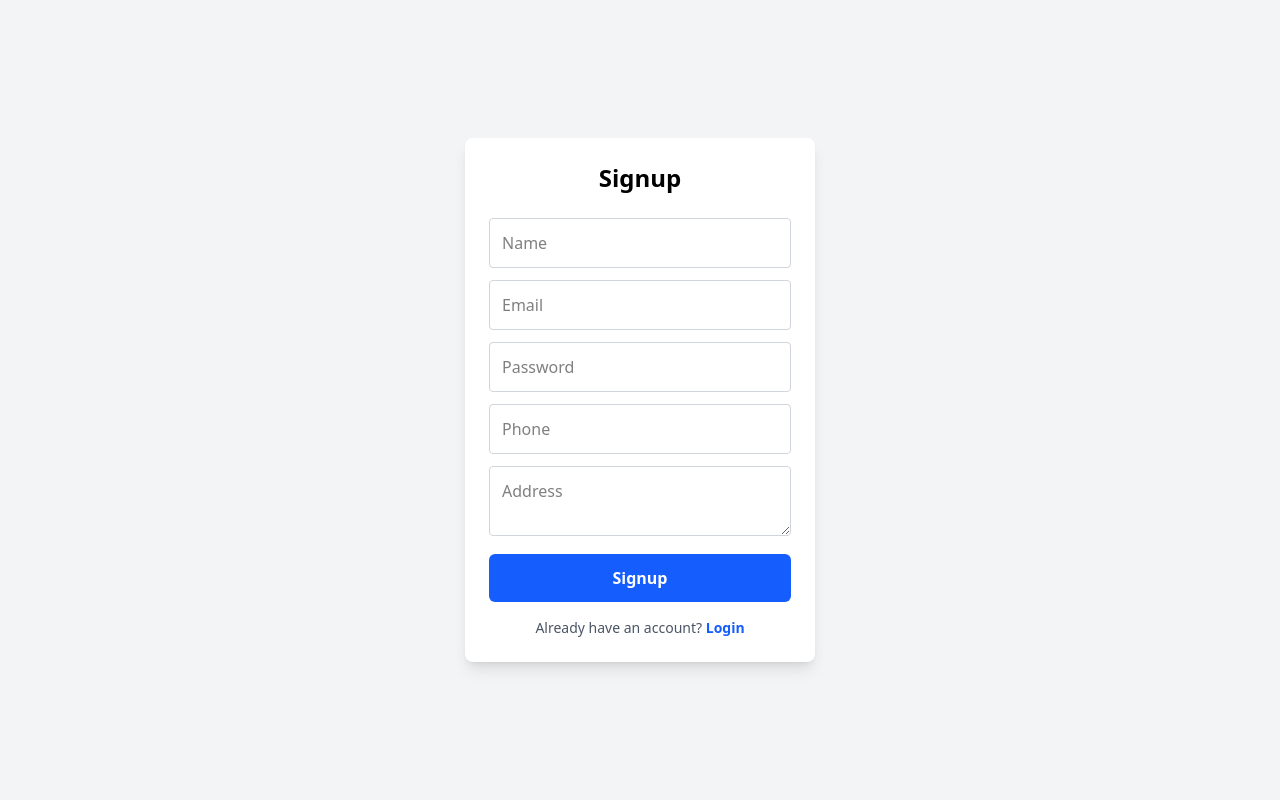
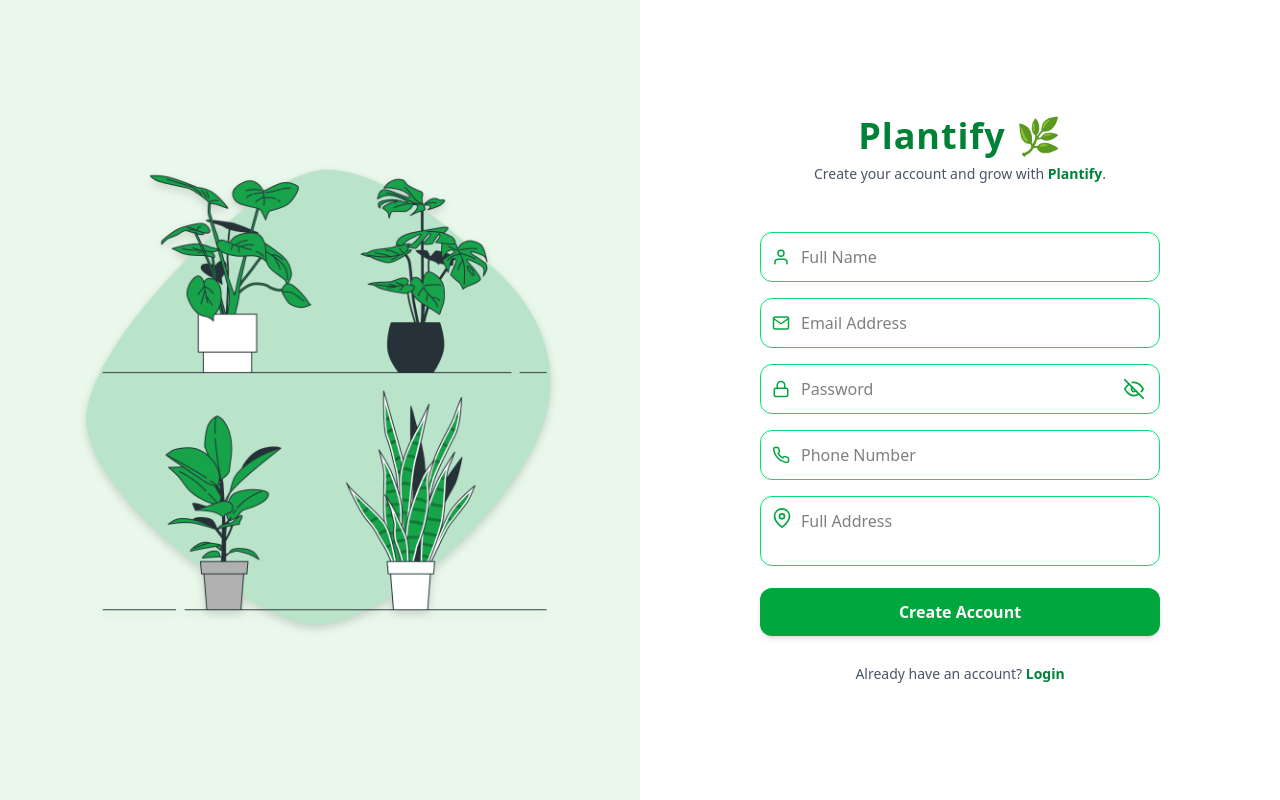
Before and after one commit to Shravanikuldharan/Plantify, a React (Vite) app in the folder client/: page /signup in a window 1280 px wide. Built offline with nearby package versions, Linux system fonts and the light colour scheme.

Commit message:
Login and sighup ui updated

```diff
--- a/client/src/Views/Login.jsx
+++ b/client/src/Views/Login.jsx
@@ -1,6 +1,8 @@
 import { useState } from "react";
 import axios from "axios";
 import { Link } from "react-router";
+import loginImg from "../assets/login.png";
+import { FiMail, FiLock, FiEye, FiEyeOff } from "react-icons/fi";
 
 function Login() {
   const [user, setUser] = useState({
@@ -8,6 +10,7 @@ function Login() {
     password: "",
   });
 
+  const [showPassword, setShowPassword] = useState(false);
   const [error, setError] = useState("");
 
   const handleLogin = async () => {
@@ -39,44 +42,81 @@ function Login() {
   };
 
   return (
-    <div className="w-full min-h-screen flex justify-center items-center bg-gray-100">
-      <div className="w-[350px] bg-white p-6 rounded-lg shadow-lg">
-        <h2 className="text-center text-2xl font-bold mb-6">Login</h2>
+    <div className="w-full h-screen flex overflow-hidden bg-[#F6FFF6]">
+
+      <div className="w-full md:w-1/2 h-full flex flex-col justify-center items-center px-10 bg-white">
+
+        <h1 className="text-4xl font-extrabold text-green-700 mb-2 tracking-wide">
+          Plantify 🌿
+        </h1>
+
+        <p className="text-gray-600 text-sm mb-6 text-center">
+          Welcome back! Login to{" "}
+          <span className="font-semibold text-green-700">Plantify</span>.
+        </p>
+
+        <div className="w-full max-w-md p-6 space-y-4">
+
+          <div className="relative">
+            <FiMail className="absolute left-3 top-1/2 -translate-y-1/2 text-green-600 text-lg" />
+            <input
+              type="email"
+              placeholder="Email Address"
+              value={user.email}
+              onChange={(e) => setUser({ ...user, email: e.target.value })}
+              className="w-full p-3 pl-10 rounded-xl bg-green-50 border border-green-200 outline-none focus:ring-2 focus:ring-green-600"
+            />
+          </div>
+
+          <div className="relative">
+            <FiLock className="absolute left-3 top-1/2 -translate-y-1/2 text-green-600 text-lg" />
 
             <input
-          type="email"
-          placeholder="Email"
-          value={user.email}
-          onChange={(e) => setUser({ ...user, email: e.target.value })}
-          className="w-full p-3 mb-3 rounded border border-gray-300 outline-none focus:ring-2 focus:ring-blue-500"
-        />
-
-        <input
-          type="password"
+              type={showPassword ? "text" : "password"}
               placeholder="Password"
               value={user.password}
               onChange={(e) => setUser({ ...user, password: e.target.value })}
-          className="w-full p-3 mb-3 rounded border border-gray-300 outline-none focus:ring-2 focus:ring-blue-500"
+              className="w-full p-3 pl-10 pr-12 rounded-xl bg-green-50 border border-green-200 outline-none focus:ring-2 focus:ring-green-600"
             />
 
-        {error && <p className="text-red-500 text-sm mb-2">* {error}</p>}
+            <button
+              type="button"
+              onClick={() => setShowPassword(!showPassword)}
+              className="absolute right-4 top-1/2 -translate-y-1/2 text-green-600 text-xl cursor-pointer hover:text-green-700"
+            >
+              {showPassword ? <FiEye /> : <FiEyeOff />}
+            </button>
+          </div>
+
+          {error && (
+            <p className="text-red-500 text-sm -mt-2">* {error}</p>
+          )}
 
           <button
             onClick={handleLogin}
-          className="w-full bg-blue-600 text-white py-3 rounded-md font-semibold hover:bg-blue-700 transition"
+            className="w-full py-3 cursor-pointer bg-green-600 text-white rounded-xl font-bold shadow-md hover:bg-green-700 hover:shadow-lg transition"
           >
             Login
           </button>
+        </div>
 
-        <p className="text-center text-sm text-gray-600 mt-4">
+        <p className="mt-3 text-sm text-gray-600">
           Don't have an account?{" "}
           <Link
             to="/signup"
-            className="text-blue-600 font-semibold hover:underline"
+            className="text-green-700 font-semibold hover:underline"
           >
             Signup
           </Link>
         </p>
+      </div>
+
+      <div className="hidden md:flex w-1/2 h-full items-center justify-center bg-[#E9F8EA]">
+        <img
+          src={loginImg}
+          alt="Plant"
+          className="w-[75%] h-auto object-contain drop-shadow-lg"
+        />
       </div>
     </div>
   );
--- a/client/src/Views/Signup.jsx
+++ b/client/src/Views/Signup.jsx
@@ -1,6 +1,8 @@
 import { useState } from "react";
 import axios from "axios";
 import { Link } from "react-router";
+import signupImg from "../assets/about.png";
+import { FiUser, FiMail, FiLock, FiPhone, FiMapPin, FiEye, FiEyeOff } from "react-icons/fi";
 
 function Signup() {
   const [user, setUser] = useState({
@@ -11,6 +13,7 @@ function Signup() {
     address: "",
   });
 
+  const [showPassword, setShowPassword] = useState(false);
   const [error, setError] = useState("");
 
   const handleSignup = async () => {
@@ -33,63 +36,109 @@ function Signup() {
   };
 
   return (
-    <div className="w-full min-h-screen flex justify-center items-center bg-gray-100">
-      <div className="w-[350px] bg-white p-6 rounded-lg shadow-lg">
-        <h2 className="text-center text-2xl font-bold mb-6">Signup</h2>
+    <div className="w-full h-screen flex overflow-hidden bg-[#F6FFF6]">
+
+      <div className="hidden md:flex w-1/2 h-full items-center justify-center bg-[#E9F8EA]">
+        <img
+          src={signupImg}
+          alt="Plant"
+          className="w-[75%] h-auto object-contain drop-shadow-lg"
+        />
+      </div>
+
+      <div className="w-full md:w-1/2 h-full flex flex-col justify-center items-center px-10 bg-white">
+
+        <h1 className="text-4xl font-extrabold text-green-700 mb-2 tracking-wide">
+          Plantify 🌿
+        </h1>
+
+        <p className="text-gray-600 text-sm mb-6 text-center">
+          Create your account and grow with{" "}
+          <span className="font-semibold text-green-700">Plantify</span>.
+        </p>
+
+        <div className="w-full max-w-md p-6 space-y-4">
+
+          <div className="relative">
+            <FiUser className="absolute left-3 top-1/2 -translate-y-1/2 text-green-600 text-lg" />
+            <input
+              type="text"
+              placeholder="Full Name"
+              value={user.name}
+              onChange={(e) => setUser({ ...user, name: e.target.value })}
+              className="w-full p-3 pl-10 rounded-xl border border-green-400 outline-none focus:ring-2 focus:ring-green-600"
+            />
+          </div>
+
+          <div className="relative">
+            <FiMail className="absolute left-3 top-1/2 -translate-y-1/2 text-green-600 text-lg" />
+            <input
+              type="email"
+              placeholder="Email Address"
+              value={user.email}
+              onChange={(e) => setUser({ ...user, email: e.target.value })}
+              className="w-full p-3 pl-10 rounded-xl border border-green-400 outline-none focus:ring-2 focus:ring-green-600"
+            />
+          </div>
+
+          <div className="relative">
+            <FiLock className="absolute left-3 top-1/2 -translate-y-1/2 text-green-600 text-lg" />
 
             <input
-          type="text"
-          placeholder="Name"
-          value={user.name}
-          onChange={(e) => setUser({ ...user, name: e.target.value })}
-          className="w-full p-3 mb-3 rounded border border-gray-300 outline-none focus:ring-2 focus:ring-blue-500"
-        />
-
-        <input
-          type="email"
-          placeholder="Email"
-          value={user.email}
-          onChange={(e) => setUser({ ...user, email: e.target.value })}
-          className="w-full p-3 mb-3 rounded border border-gray-300 outline-none focus:ring-2 focus:ring-blue-500"
-        />
-
-        <input
-          type="password"
+              type={showPassword ? "text" : "password"}
               placeholder="Password"
               value={user.password}
               onChange={(e) => setUser({ ...user, password: e.target.value })}
-          className="w-full p-3 mb-3 rounded border border-gray-300 outline-none focus:ring-2 focus:ring-blue-500"
+              className="w-full p-3 pl-10 pr-12 rounded-xl border border-green-400 outline-none focus:ring-2 focus:ring-green-600"
             />
 
+            <button
+              type="button"
+              onClick={() => setShowPassword(!showPassword)}
+              className="absolute right-4 top-1/2 -translate-y-1/2 text-green-600 text-xl cursor-pointer hover:text-green-700"
+            >
+              {showPassword ? <FiEye /> : <FiEyeOff />}
+            </button>
+          </div>
+
+          <div className="relative">
+            <FiPhone className="absolute left-3 top-1/2 -translate-y-1/2 text-green-600 text-lg" />
             <input
               type="text"
-          placeholder="Phone"
+              placeholder="Phone Number"
               value={user.phone}
               onChange={(e) => setUser({ ...user, phone: e.target.value })}
-          className="w-full p-3 mb-3 rounded border border-gray-300 outline-none focus:ring-2 focus:ring-blue-500"
+              className="w-full p-3 pl-10 rounded-xl border border-green-400 outline-none focus:ring-2 focus:ring-green-600"
             />
+          </div>
 
+          <div className="relative">
+            <FiMapPin className="absolute left-3 top-3 text-green-600 text-xl" />
             <textarea
-          placeholder="Address"
+              placeholder="Full Address"
               value={user.address}
               onChange={(e) => setUser({ ...user, address: e.target.value })}
-          className="w-full p-3 mb-3 h-[70px] rounded border border-gray-300 outline-none focus:ring-2 focus:ring-blue-500"
+              className="w-full p-3 pl-10 h-[70px] rounded-xl border border-green-400 outline-none focus:ring-2 focus:ring-green-600 resize-none"
             />
+          </div>
 
-        {error && <p className="text-red-500 text-sm mb-2">* {error}</p>}
+          {error && (
+            <p className="text-red-500 text-sm -mt-2">* {error}</p>
+          )}
 
           <button
             onClick={handleSignup}
-          className="w-full bg-blue-600 text-white py-3 rounded-md font-semibold hover:bg-blue-700 transition"
+            className="w-full py-3 bg-green-600 text-white rounded-xl font-bold cursor-pointer hover:bg-green-700 shadow-md hover:shadow-lg transition"
           >
-          Signup
+            Create Account
           </button>
+        </div>
 
-        <p className="text-center text-sm text-gray-600 mt-4">
+        <p className="mt-1 text-sm text-gray-600">
           Already have an account?{" "}
           <Link
             to="/login"
-            className="text-blue-600 font-semibold hover:underline"
+            className="text-green-700 font-semibold hover:underline"
           >
             Login
           </Link>
```
Also changed, not shown: client/src/assets/login.png (added). Lines whose indentation alone changed are shown as unchanged.
